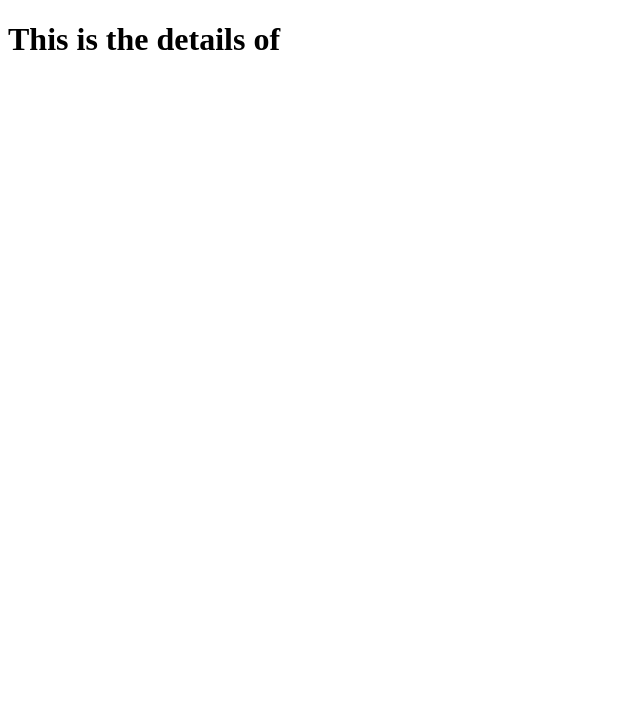
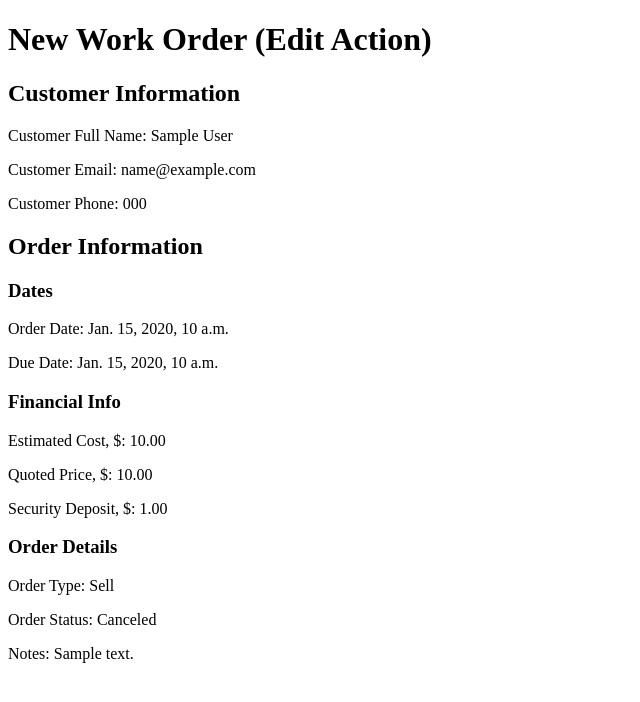
Before and after one commit to RobertMargarian/jeweler_ticket_web_app, a Django app: page /1/ in a window 1280 px wide. Shown: the top 702 px of the page, without its empty margins (0-640 px from the left). Run offline with Django 4.2, Linux system fonts and the light colour scheme; tables that the repository leaves empty hold one stand-in row (values such as "Sample post").

Commit message:
updating frontend and models.py

```diff
--- a/customers/models.py
+++ b/customers/models.py
@@ -53,6 +53,7 @@
     work_order_currency = models.CharField(choices=(('USD', 'USD'), ('EUR', 'EUR'), ('GBP', 'GBP')), max_length=10)
     quoted_price = models.DecimalField(max_digits=1000000000, decimal_places=2, default=0.00)
     quoted_currency = models.CharField(choices=(('USD', 'USD'), ('EUR', 'EUR'), ('GBP', 'GBP')), max_length=10)
+    security_deposit = models.DecimalField(max_digits=1000000000, decimal_places=2, default=0.00)
     work_order_type = models.CharField(choices=(('Sell','Sell'), ('Repair','Repair'), ('Other', 'Other')), max_length=30)
     work_order_status = models.CharField(choices=(('Canceled','Canceled'), ('In Progress','In Progress'), ('Completed', 'Completed')), max_length=30)
     work_order_description = models.TextField(max_length=200)
--- a/customers/templates/customers/order_detail.html
+++ b/customers/templates/customers/order_detail.html
@@ -4,19 +4,25 @@
     <meta charset="utf-8">
     <meta name="viewport" content="width=device-width, initial-scale=1">
     <title>Order Details</title>
-    <style>
-        .order_detail {
-            padding-top: 10px;
-            padding-bottom: 10px;
-            padding-right: 6px;
-            padding-left: 6px;
-            margin-top: 10px;
-            background-color: #f6f6f6;
-            width: 100%;
-        }
-    </style>
 </head>
 <body>
-    <h1>This is the details of {{ client.client_first_name }} {{ client.client_last_name }}</h1>
+    <h1>New Work Order (Edit Action)</h1>
+    <div class="order_detail">
+        <h2>Customer Information</h2>
+        <p>Customer Full Name: {{ client.client_first_name }} {{ client.client_last_name }}</p>
+        <p>Customer Email: {{ client.client_email }}</p>
+        <p>Customer Phone: {{ client.client_phone }}</p>
+        <h2>Order Information</h2>
+        <h3>Dates</h3>
+        <p>Order Date: {{ order.work_order_date }}</p>
+        <p>Due Date: {{ order.work_order_due_date }}</p>
+        <h3>Financial Info</h3>
+        <p>Estimated Cost, $: {{ order.work_order_price }}</p>
+        <p>Quoted Price, $: {{ order.quoted_price }}</p>
+        <p>Security Deposit, $: {{ order.security_deposit }}</p>
+        <h3>Order Details</h3>
+        <p>Order Type: {{ order.work_order_type }}</p>
+        <p>Order Status: {{ order.work_order_status }}</p>
+        <p>Notes: {{ order.work_order_description }}</p>
 </body>
 </html>
--- a/customers/urls.py
+++ b/customers/urls.py
@@ -4,5 +4,5 @@
 
 urlpatterns = [
     path('', orders),
-    path('<pk>/', order_detail)
+    path('<int:pk>/', order_detail)
 ]
--- a/customers/views.py
+++ b/customers/views.py
@@ -13,7 +13,9 @@
 
 def order_detail(request, pk):
     order = Order.objects.get(id=pk)
+    client = Client.objects.get(id=order.client_id)
     context = {
-        "order": order
+        "order": order,
+        "client": client
     }
     return render(request, "customers/order_detail.html", context)
```
Also changed, not shown: customers/templates/customers/orders.html (+2 -13 lines), customers/migrations/0007_order_security_deposit.py (added).
